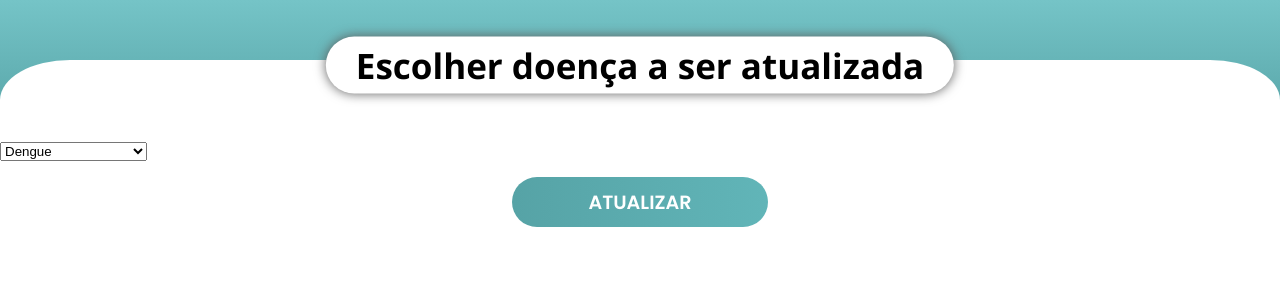
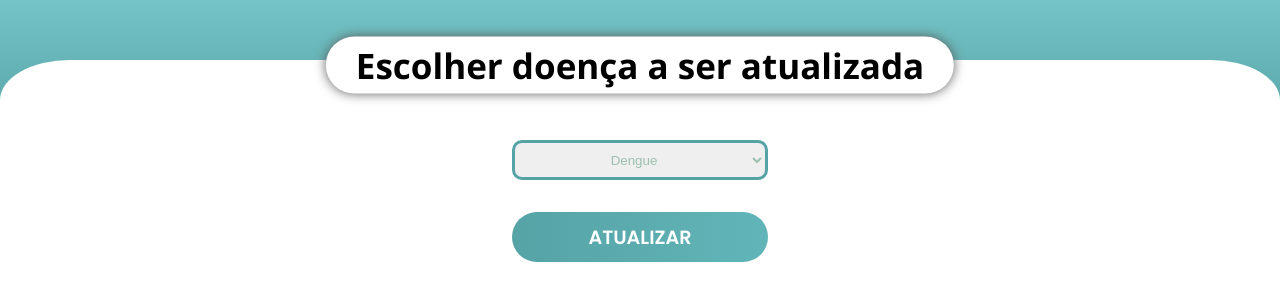
Before and after one commit to srmacario/idqbrn, a React (Create React App) app: page /update_info in a window 1280 px wide. Shown: the top 300 px of the page. Built offline with nearby package versions, Linux system fonts and the light colour scheme.

Commit message:
CSS da tela de seleção

```diff
--- a/src/components/UpdateInfoDisease.js
+++ b/src/components/UpdateInfoDisease.js
@@ -33,7 +33,7 @@ function UpdateInfoDisease(){
             </div>
             <form onSubmit={handleClick}>
                 <div className={stylesCorpo.corpo}>
-                    <select name="doenca" onChange={handleChange}>
+                    <select className = {stylesCorpo.select} name="doenca" onChange={handleChange}>
                         <option value="Dengue" >Dengue</option>
                         <option value="Febre Amarela" >Febre Amarela</option>
                         <option value="Esquistossomose" >Esquistossomose</option>
@@ -44,6 +44,7 @@ function UpdateInfoDisease(){
                         <option value="Leptospirose" >Leptospirose</option>
                         <option value="Arboviroses Urbanas" >Arboviroses Urbanas</option>
                     </select>
+                    <p></p>
                     <button className={stylesCorpo.input} type="submit">
                         {/* <Link to={openPage} > </Link>     */}
                         Atualizar
--- a/src/components/css/stylesCorpo.module.css
+++ b/src/components/css/stylesCorpo.module.css
@@ -162,84 +162,7 @@
 .insertText2:active{
 	color: #56A3A6;
 }
-/*
-.insertcity{
-	width: 50%;
-  	border: 3px solid #56A3A6;
-  	padding: 5px;
-  	height: 20px;
-  	border-radius: 10px 10px 10px 10px;
-  	outline: none;
-  	color: #9DBFAF;
-	text-align: center;
-	margin:auto;
-	display: flex;
-	left:50%;
-}
-.insertcity:focus{
-	color: #56A3A6;
-}
-.insertcity:active{
-	color: #56A3A6;
-}
-.insertdisease{
-	width: 50%;
-	border: 3px solid #56A3A6;
-	padding: 5px;
-	height: 20px;
-	border-radius: 10px 10px 10px 10px;
-	outline: none;
-	color: #9DBFAF;
-  	text-align: center;
-	margin:auto;
-	display: flex;
-	left:50%;
 
-
-}
-.insertdisease:focus{
-	color: #56A3A6;
-}
-.insertdisease:active{
-	color: #56A3A6;
-}
-.insertNumberofCases{
-	width: 50%;
-	border: 3px solid #56A3A6;
-	padding: 5px;
-	height: 20px;
-	border-radius: 10px 10px 10px 10px;
-	outline: none;
-	color: #9DBFAF;
-  	text-align: center;
-	margin:auto;
-	display: flex;
-	left:50%;
-
-
-}
-.insertNumberofCases:focus{
-	color: #56A3A6;
-}
-.insertNumberofCases:active{
-	color: #56A3A6;
-}
- */
-
-/* .input{
-	width: 110px;
-	height: 36px;
-	border: 1px solid #56A3A6;
-	background: #56A3A6;
-	text-align: center;
-  	margin: auto;
-  	display:flex;
-  	left:50%;
-	color: #fff;
-	border-radius: 5px 5px 5px 5px;
-	cursor: pointer;
-	font-size: 20px;
-} */
 .input{
 	display: block;
 	width: 20%;
@@ -260,38 +183,17 @@
 	position:absolute;
 	left: 40%;
 }
-/*
-.searchByDiseaseAndCity {
-	width: 110px;
-  	height: 36px;
-  	border: 1px solid #56A3A6;
+.select{
+	width: 20%;
+	border: 3px solid #56A3A6;
+	padding: 5px;
+	height: 40px;
+	border-radius: 10px 10px 10px 10px;
+	outline: none;
+	color: #9DBFAF;
+  	text-align: center;
+  	margin:auto;
+  	display: flex;
+  	left:50%;
 
-  	background: #56A3A6;
-  	text-align: center;
-
-	margin: auto;
-	display:flex;
-
-	left:50%;
-  	color: #fff;
-  	border-radius: 5px 5px 5px 5px;
-  	cursor: pointer;
-  	font-size: 20px;
 }
-.inputNumber{
-	width: 110px;
-	height: 36px;
-	border: 1px solid #56A3A6;
-
-	background: #56A3A6;
-	text-align: center;
-
-  	margin: auto;
-  	display:flex;
-
-  	left:50%;
-	color: #fff;
-	border-radius: 5px 5px 5px 5px;
-	cursor: pointer;
-	font-size: 20px;
-} */
```
